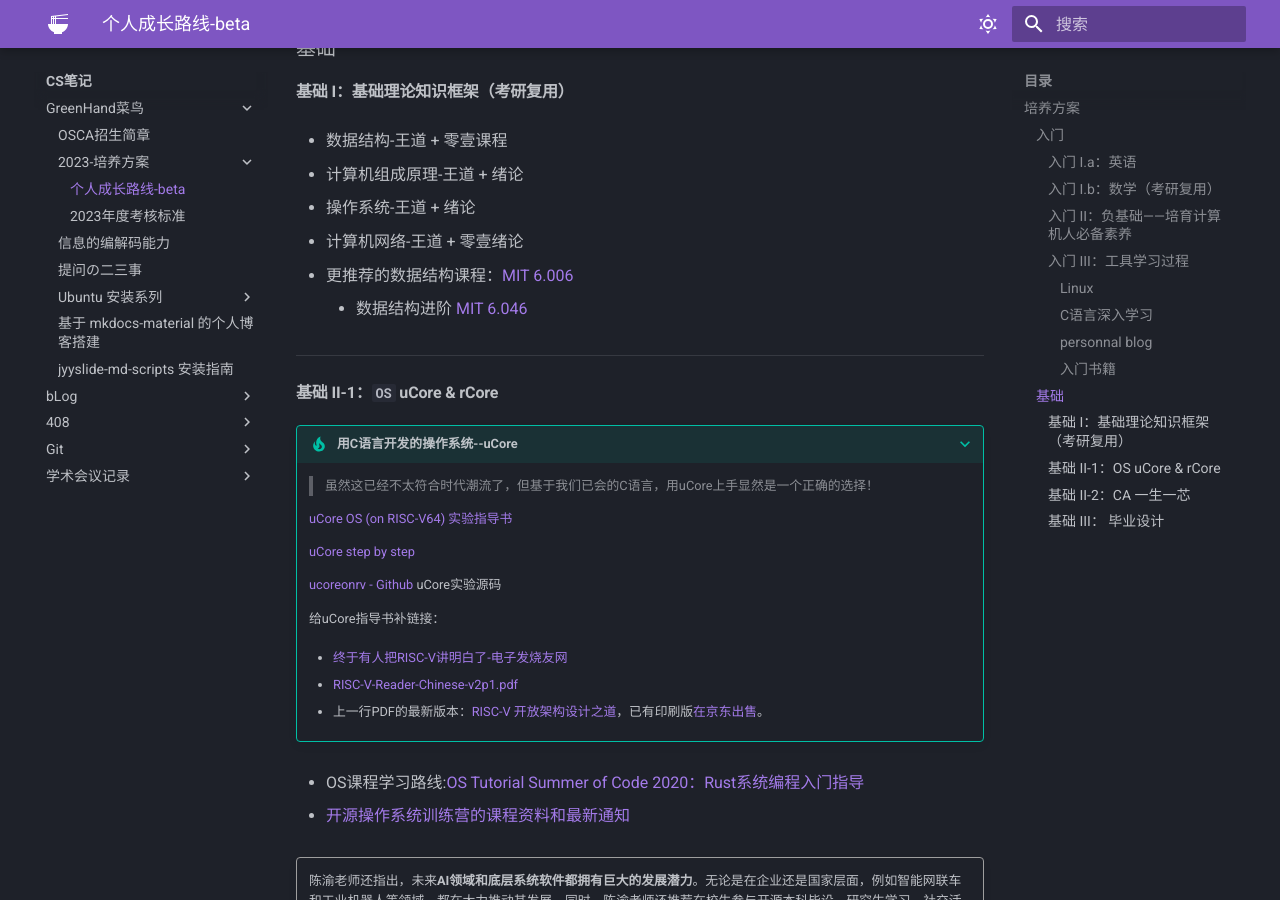
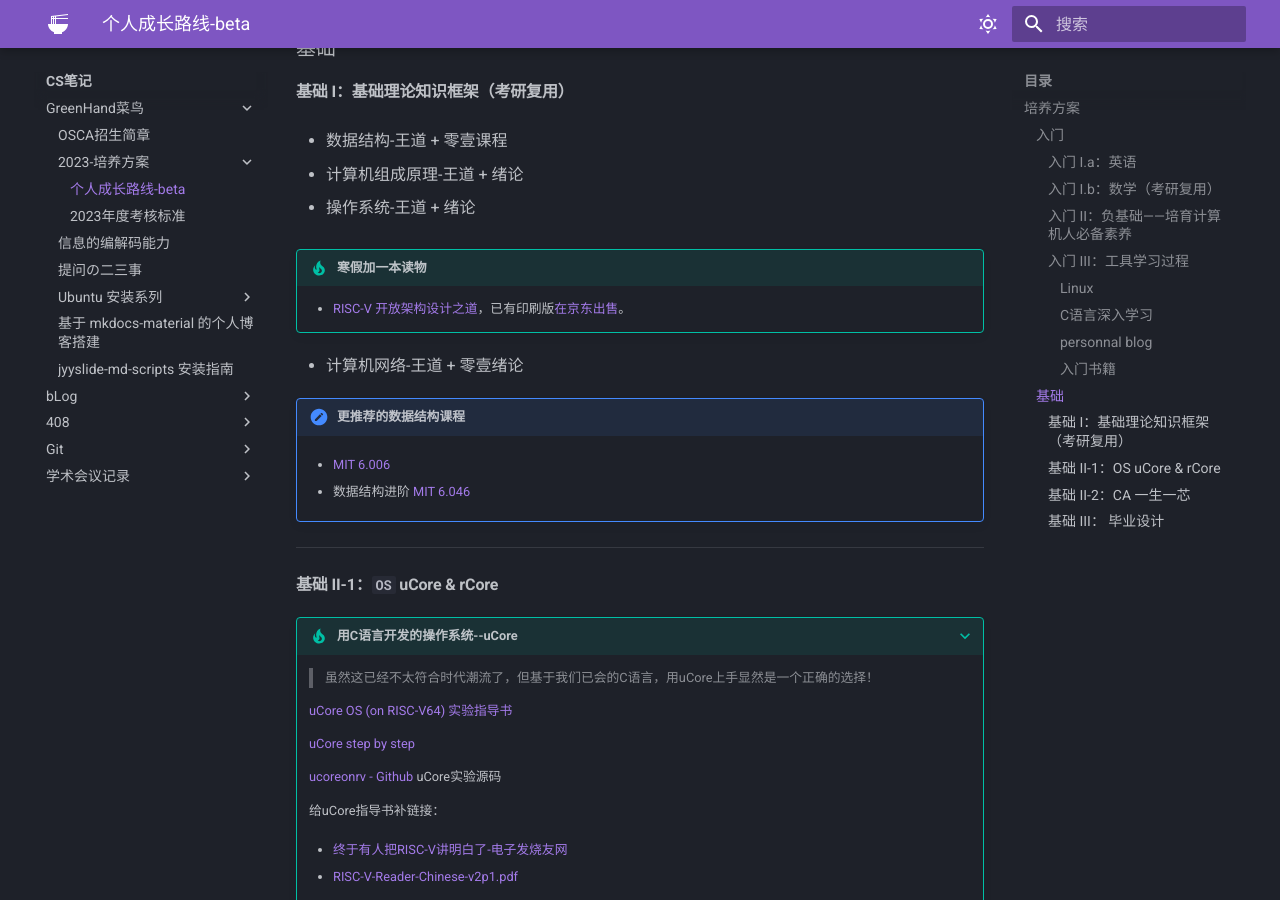
Before and after one commit to Haohahahaha/cs, an MkDocs documentation site: the page built from docs/greenhand/fertile/fertile.md, in a window 1280 px wide and 900 px high, scrolled down 5648 px. Built offline with MkDocs 1.6.1 and Material for MkDocs 9.7.7, drawn with Linux system fonts in a browser that asks for light colours; some of the changed lines change nothing that is shown.

Commit message:
2024-01-03_16:53:26 update

```diff
--- a/docs/greenhand/fertile/fertile.md
+++ b/docs/greenhand/fertile/fertile.md
@@ -419,9 +419,16 @@ Python：[Harvard CS50x](https://csdiy.wiki/%E7%BC%96%E7%A8%8B%E5%85%A5%E9%97%A8
 
 - 操作系统-王道 + 绪论
 
+!!! tip "寒假加一本读物"
+
+    - [RISC-V 开放架构设计之道](http://riscvbook.com/chinese/RISC-V-Reader-Chinese-v1.pdf)，已有印刷版[在京东出售](https://item.jd.com/14304044.html)。
+
+
 - 计算机网络-王道 + 零壹绪论
 
-- 更推荐的数据结构课程：[MIT 6.006](https://csdiy.wiki/%E6%95%B0%E6%8D%AE%E7%BB%93%E6%9E%84%E4%B8%8E%E7%AE%97%E6%B3%95/6.006/)
+!!! note "更推荐的数据结构课程"
+
+    - [MIT 6.006](https://csdiy.wiki/%E6%95%B0%E6%8D%AE%E7%BB%93%E6%9E%84%E4%B8%8E%E7%AE%97%E6%B3%95/6.006/)
 
 	- 数据结构进阶 [MIT 6.046](https://csdiy.wiki/%E6%95%B0%E6%8D%AE%E7%BB%93%E6%9E%84%E4%B8%8E%E7%AE%97%E6%B3%95/6.046/)
 
@@ -444,8 +451,6 @@ Python：[Harvard CS50x](https://csdiy.wiki/%E7%BC%96%E7%A8%8B%E5%85%A5%E9%97%A8
 	- [终于有人把RISC-V讲明白了-电子发烧友网](https://www.elecfans.com/d/653167.html)
 
 	- [RISC-V-Reader-Chinese-v2p1.pdf](https://crva.ict.ac.cn/wjxz/202202/P020220217666841292320.pdf)
-
-	- 上一行PDF的最新版本：[RISC-V 开放架构设计之道](http://riscvbook.com/chinese/RISC-V-Reader-Chinese-v1.pdf)，已有印刷版[在京东出售](https://item.jd.com/14304044.html)。
 
 - OS课程学习路线:[OS Tutorial Summer of Code 2020：Rust系统编程入门指导](https://github.com/rcore-os/rCore/wiki/os-tutorial-summer-of-code-2020#step-0-%E8%87%AA%E5%AD%A6rust%E7%BC%96%E7%A8%8B%E5%A4%A7%E7%BA%A67%E5%A4%A9)
 
```
